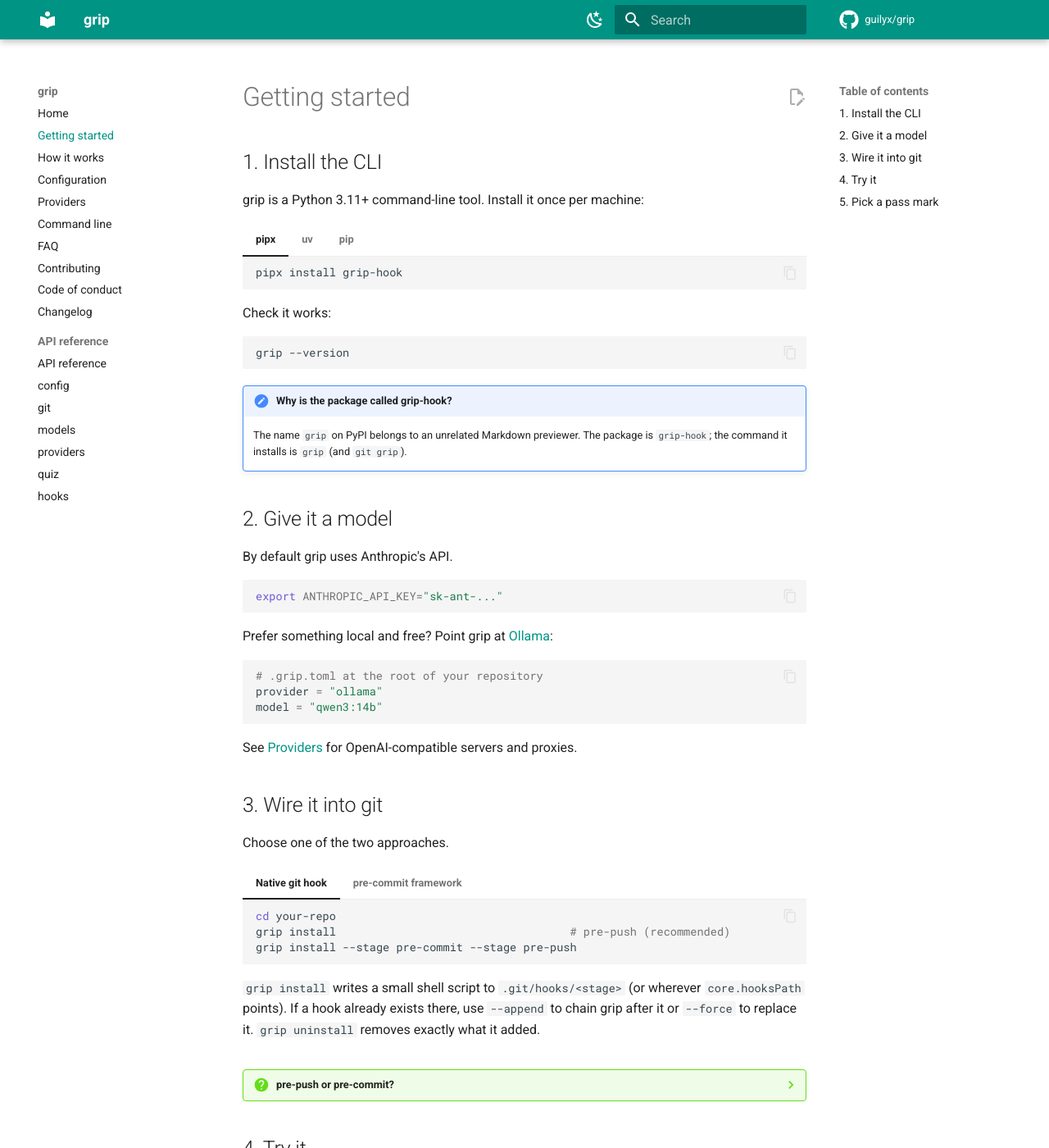
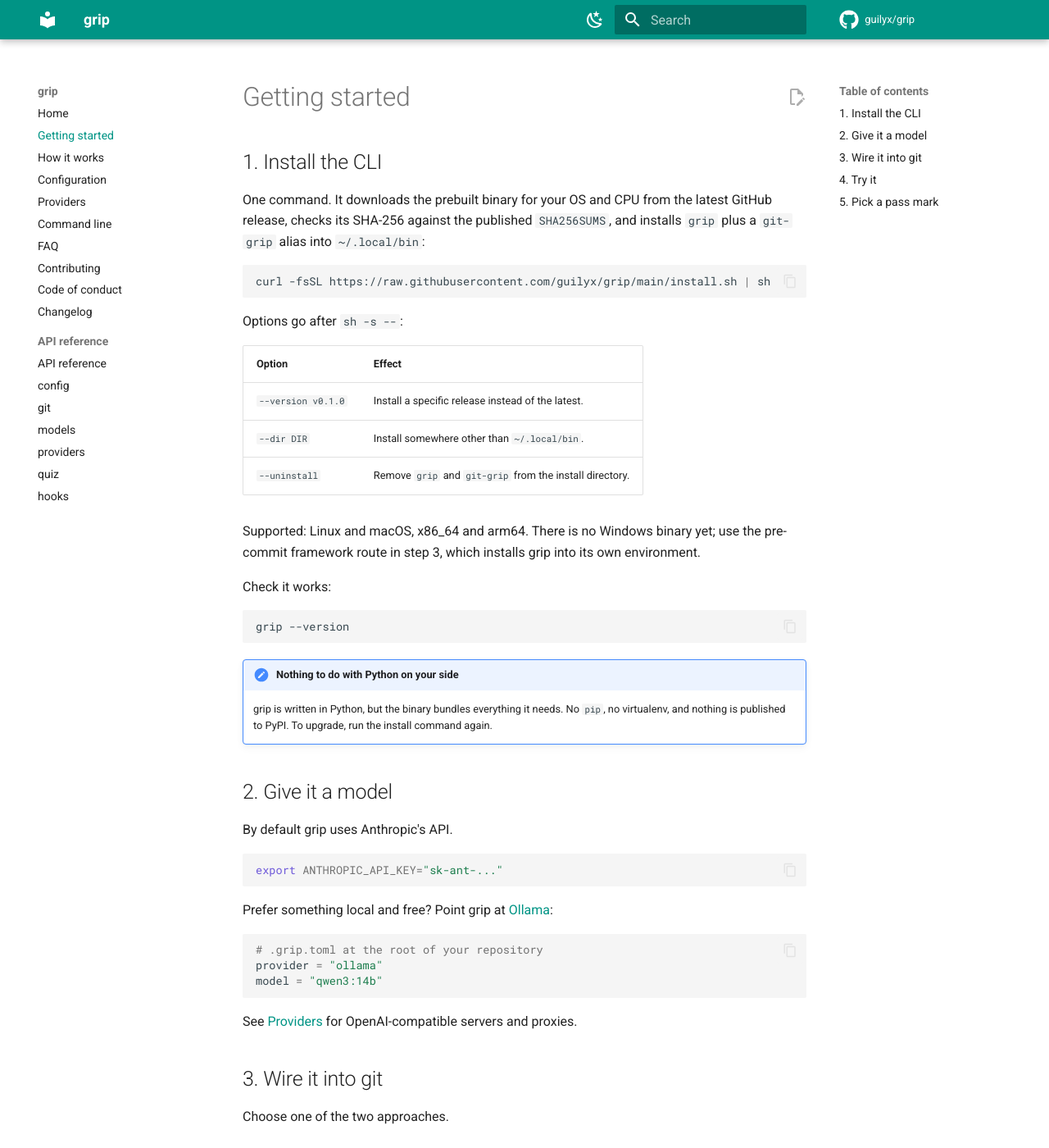
Before and after one commit to guilyx/grip, an MkDocs documentation site: the page built from docs/getting-started.md, in a window 1280 px wide and 1400 px high. Shown: the whole window at 82% size. Built offline with MkDocs 1.6.1 and Material for MkDocs 9.7.7, drawn with Linux system fonts in a browser that asks for light colours; comment, search, counter and statistics services are not loaded.

Commit message:
Ship prebuilt binaries with a curl installer instead of PyPI
- install.sh downloads the release tarball for the current OS and CPU,
  verifies it against SHA256SUMS, and installs grip and a git-grip alias
  into ~/.local/bin. Supports --version, --dir and --uninstall.
- scripts/build/package.sh builds a single-file binary with PyInstaller
  and packs it as grip-<os>-<arch>.tar.gz.
- The release workflow builds Linux and macOS binaries (x86_64, arm64),
  publishes them with SHA256SUMS on the GitHub release, and no longer
  publishes to PyPI. CI builds the binary and exercises install.sh
  against it on Linux and macOS.
- README, docs and CONTRIBUTING describe the new install path.

````diff
--- a/docs/getting-started.md
+++ b/docs/getting-started.md
@@ -2,25 +2,24 @@
 
 ## 1. Install the CLI
 
-grip is a Python 3.11+ command-line tool. Install it once per machine:
+One command. It downloads the prebuilt binary for your OS and CPU from the latest GitHub
+release, checks its SHA-256 against the published `SHA256SUMS`, and installs `grip` plus a
+`git-grip` alias into `~/.local/bin`:
 
-=== "pipx"
+```bash
+curl -fsSL https://raw.githubusercontent.com/guilyx/grip/main/install.sh | sh
+```
 
-    ```bash
-    pipx install grip-hook
-    ```
+Options go after `sh -s --`:
 
-=== "uv"
+| Option | Effect |
+| --- | --- |
+| `--version v0.1.0` | Install a specific release instead of the latest. |
+| `--dir DIR` | Install somewhere other than `~/.local/bin`. |
+| `--uninstall` | Remove `grip` and `git-grip` from the install directory. |
 
-    ```bash
-    uv tool install grip-hook
-    ```
-
-=== "pip"
-
-    ```bash
-    pip install --user grip-hook
-    ```
+Supported: Linux and macOS, x86_64 and arm64. There is no Windows binary yet; use the
+pre-commit framework route in step 3, which installs grip into its own environment.
 
 Check it works:
 
@@ -28,9 +27,10 @@
 grip --version
 ```
 
-!!! note "Why is the package called grip-hook?"
-    The name `grip` on PyPI belongs to an unrelated Markdown previewer. The package is
-    `grip-hook`; the command it installs is `grip` (and `git grip`).
+!!! note "Nothing to do with Python on your side"
+    grip is written in Python, but the binary bundles everything it needs. No `pip`, no
+    virtualenv, and nothing is published to PyPI. To upgrade, run the install command
+    again.
 
 ## 2. Give it a model
 
--- a/pyproject.toml
+++ b/pyproject.toml
@@ -42,6 +42,9 @@
   "ruff>=0.5",
   "pre-commit>=3.7",
 ]
+build = [
+  "pyinstaller>=6.10",
+]
 demo = [
   "pyte>=0.8",
   "pillow>=10.0",
@@ -63,6 +66,7 @@
 Repository = "https://github.com/guilyx/grip"
 Issues = "https://github.com/guilyx/grip/issues"
 Changelog = "https://github.com/guilyx/grip/blob/main/CHANGELOG.md"
+Releases = "https://github.com/guilyx/grip/releases"
 
 [tool.hatch.version]
 path = "src/grip_hook/__init__.py"
````
Also changed, not shown: CHANGELOG.md (+4 -0 lines), CONTRIBUTING.md (+9 -2 lines), README.md (+9 -4 lines), docs/faq.md (+10 -0 lines), 3 other files.
